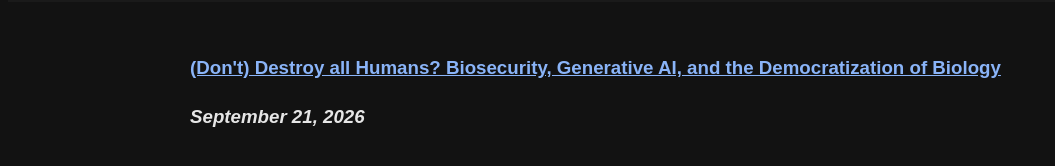
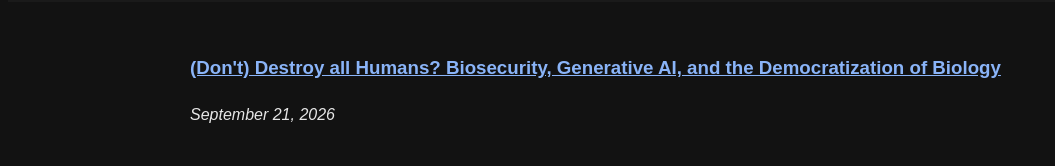
Before and after one commit to luciacali/luciacali.github.io, a Jekyll site: the page blog.html, which Jekyll copies as it is, in a window 1280 px wide. Shown: the part 162-328 px from the top of the page, without its empty margins (0-1055 px from the left). Built offline with Jekyll 4.4.1, drawn with Linux system fonts in a browser that asks for light colours.

Commit message:
Add class to article and update post date format

```diff
--- a/blog.html
+++ b/blog.html
@@ -25,13 +25,14 @@
 
     <main>
 
-        <article>
+        <article class="blog-post">
             <h3>
                 <a href="writing/dont-destroy-all-humans/">
                     (Don't) Destroy all Humans? Biosecurity, Generative AI, and the Democratization of Biology
                 </a>
-            <p><em>September 21, 2026</em></p>
             </h3>
+            <p class="post-date"><em>September 21, 2026</em></p>
+
         </article>
 
     </main>
```
